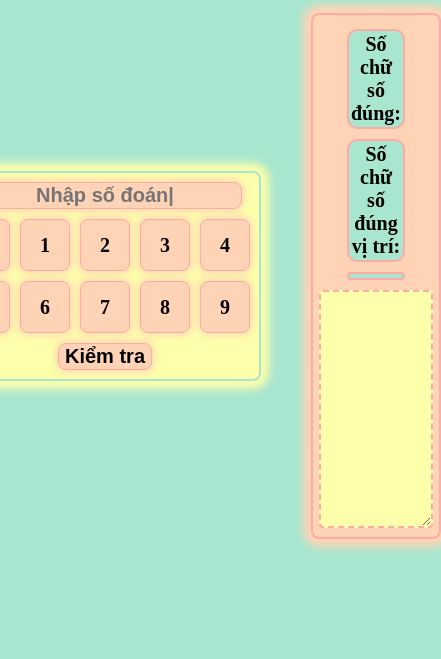
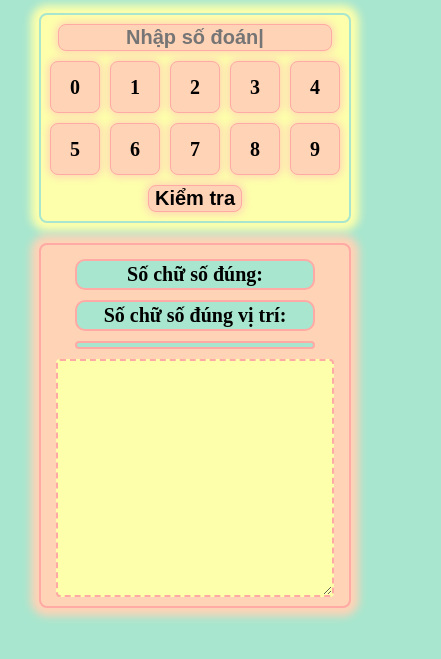
Before and after one commit to Fhonq-22/DoanSo, a plain HTML site: page index.html in a window 390 px wide. Shown: the part 119-778 px from the top of the page, 441 px wide, since content can reach past the window. Drawn offline with Linux system fonts and the light colour scheme.

Commit message:
Update style_for_smartphone.css
Thêm giao diện cho điện thoại

```diff
--- a/style.css
+++ b/style.css
@@ -110,3 +110,14 @@
     border-radius: 4px;
     background-color: var(--vang);
 }
+
+/* Sử dụng media query để điều chỉnh giao diện cho màn hình điện thoại */
+@media (max-width: 768px) {
+    .container {
+        flex-direction: column; /* Hiển thị hàng dọc trên màn hình điện thoại */
+    }
+
+    #phai{
+        margin: 20px auto;
+    }
+}
```
